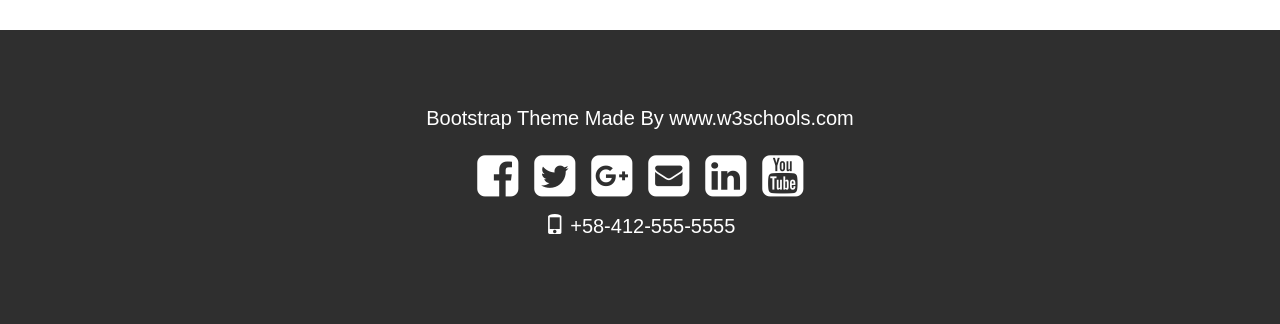
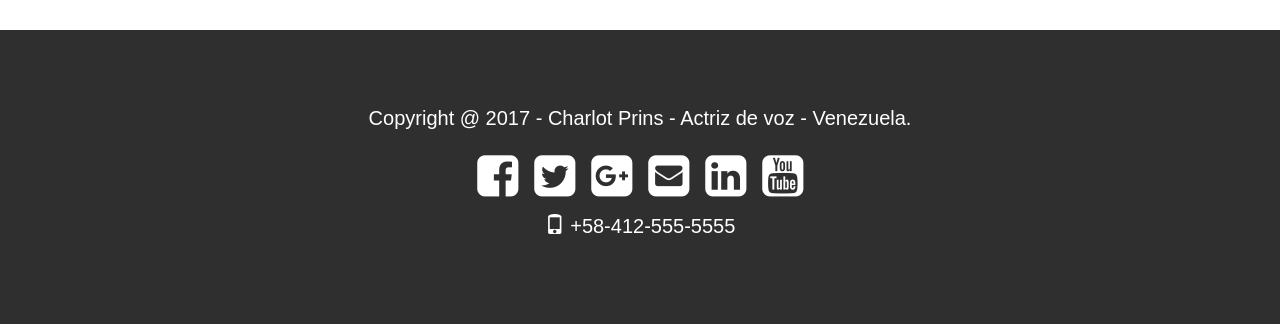
Before and after one commit to cprins/webpage-charlot, a Rails app: page / in a window 1280 px wide. Shown: the part 2405-2729 px from the top of the page. Run offline with Rails 7, Linux system fonts and the light colour scheme; style sheets or scripts are compiled from the project's sources; some libraries are stand-ins or nearby versions.

Commit message:
Se modifica el footer

```diff
--- a/app/views/welcome/index.html.erb
+++ b/app/views/welcome/index.html.erb
@@ -99,7 +99,7 @@
 
 <!-- Footer -->
 <footer class="container-fluid bg-4 text-center">
-  <p>Bootstrap Theme Made By <a href="https://www.w3schools.com">www.w3schools.com</a></p>
+  <p>Copyright @ 2017 - Charlot Prins - Actriz de voz - Venezuela.</p>
 
             <a href="https://www.facebook.com/charlotprins"><i id="social-fb" class="fa fa-facebook-square fa-3x social"></i></a>
 	        <a href="https://twitter.com/charlotprins"><i id="social-tw" class="fa fa-twitter-square fa-3x social"></i></a>
```
